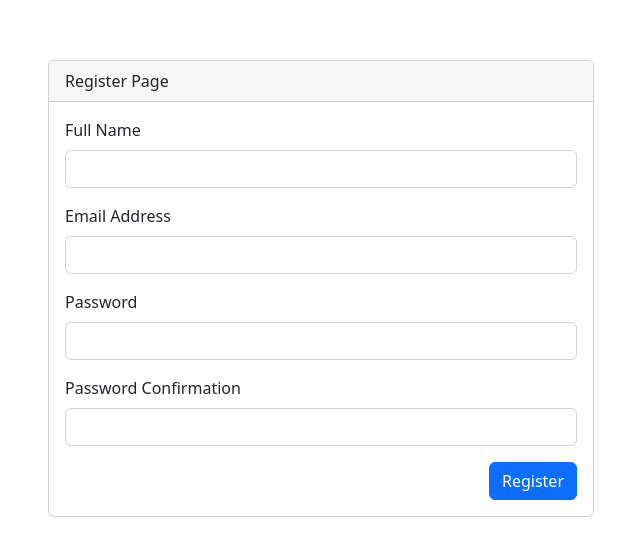
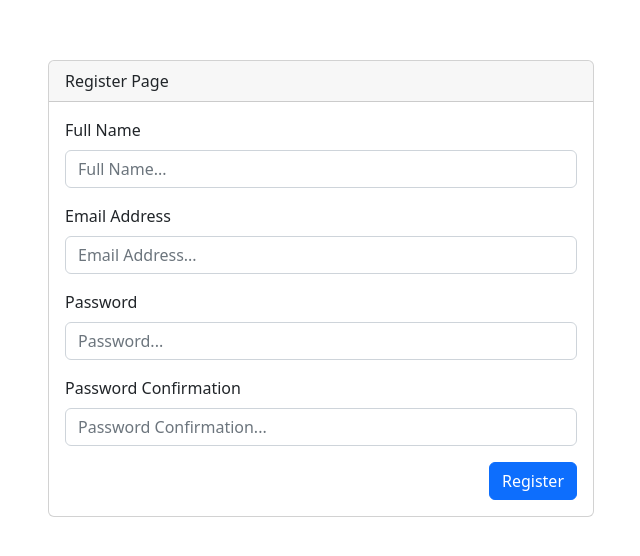
Before and after one commit to joedave13/react-auth-jwt, a React (Create React App) app: page /register in a window 1280 px wide. Shown: the part 112-668 px from the top of the page, without its empty margins (319-959 px from the left). Built offline with nearby package versions, Linux system fonts and the light colour scheme.

Commit message:
register process

```diff
--- a/src/pages/Register.js
+++ b/src/pages/Register.js
@@ -1,6 +1,36 @@
-import React from 'react';
+import axios from 'axios';
+import React, { useState } from 'react';
+import { useNavigate } from 'react-router-dom';
 
 function Register() {
+  const [name, setName] = useState('');
+  const [email, setEmail] = useState('');
+  const [password, setPassword] = useState('');
+  const [passwordConfirmation, setPasswordConfirmation] = useState('');
+
+  // Validation
+  const [validation, setvalidation] = useState([]);
+
+  const navigate = useNavigate();
+  const registerHandler = async (e) => {
+    e.preventDefault();
+
+    const formData = new FormData();
+    formData.append('name', name);
+    formData.append('email', email);
+    formData.append('password', password);
+    formData.append('password_confirmation', passwordConfirmation);
+
+    await axios
+      .post('http://auth-jwt-laravel.test/api/auth/register', formData)
+      .then(() => {
+        navigate('/login');
+      })
+      .catch((error) => {
+        setvalidation(error.response.data);
+      });
+  };
+
   return (
     <div className="container">
       <div className="d-flex align-items-center" style={{ height: '100vh' }}>
@@ -10,40 +40,80 @@
               <div className="card">
                 <div className="card-header">Register Page</div>
                 <div className="card-body">
-                  <form autoComplete="off">
-                    <div class="mb-3">
-                      <label for="name" class="form-label">
+                  <form onSubmit={registerHandler} autoComplete="off">
+                    <div className="mb-3">
+                      <label htmlFor="name" className="form-label">
                         Full Name
                       </label>
-                      <input type="text" class="form-control" id="name" />
+                      <input
+                        type="text"
+                        className="form-control"
+                        id="name"
+                        placeholder="Full Name..."
+                        value={name}
+                        onChange={(e) => setName(e.target.value)}
+                      />
+                      {validation.name && (
+                        <small className="text-danger">
+                          {validation.name[0]}
+                        </small>
+                      )}
                     </div>
-                    <div class="mb-3">
-                      <label for="email" class="form-label">
+                    <div className="mb-3">
+                      <label htmlFor="email" className="form-label">
                         Email Address
                       </label>
-                      <input type="email" class="form-control" id="email" />
+                      <input
+                        type="email"
+                        className="form-control"
+                        id="email"
+                        placeholder="Email Address..."
+                        value={email}
+                        onChange={(e) => setEmail(e.target.value)}
+                      />
+                      {validation.email && (
+                        <small className="text-danger">
+                          {validation.email[0]}
+                        </small>
+                      )}
                     </div>
-                    <div class="mb-3">
-                      <label for="password" class="form-label">
+                    <div className="mb-3">
+                      <label htmlFor="password" className="form-label">
                         Password
                       </label>
                       <input
                         type="password"
-                        class="form-control"
+                        className="form-control"
                         id="password"
+                        placeholder="Password..."
+                        value={password}
+                        onChange={(e) => setPassword(e.target.value)}
                       />
+                      {validation.password && (
+                        <small className="text-danger">
+                          {validation.password[0]}
+                        </small>
+                      )}
                     </div>
-                    <div class="mb-3">
-                      <label for="password_confirmation" class="form-label">
+                    <div className="mb-3">
+                      <label
+                        htmlFor="password_confirmation"
+                        className="form-label"
+                      >
                         Password Confirmation
                       </label>
                       <input
                         type="password"
-                        class="form-control"
+                        className="form-control"
                         id="password_confirmation"
+                        placeholder="Password Confirmation..."
+                        value={passwordConfirmation}
+                        onChange={(e) =>
+                          setPasswordConfirmation(e.target.value)
+                        }
                       />
                     </div>
-                    <button type="submit" class="btn btn-primary float-end">
+                    <button type="submit" className="btn btn-primary float-end">
                       Register
                     </button>
                   </form>
```
